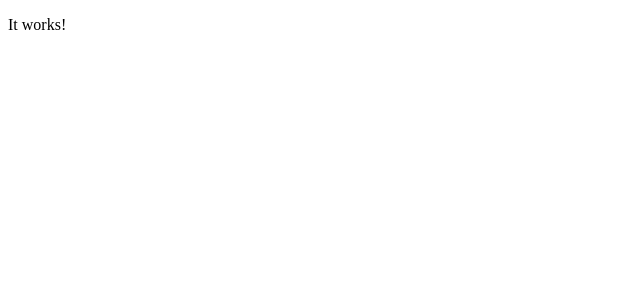
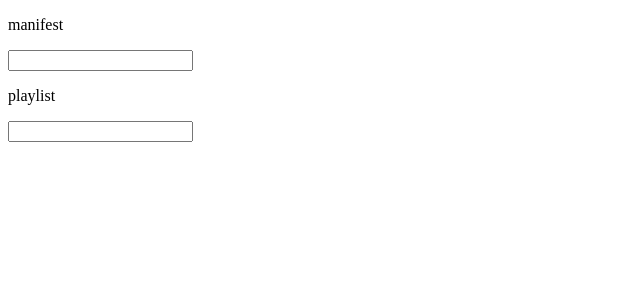
Before and after one commit to muyuu/streaming-video-sandbox, a React app: page / in a window 1280 px wide. Shown: the top 300 px of the page, without its empty margins (0-640 px from the left). Built offline with nearby package versions, Linux system fonts and the light colour scheme; the HTML template or start-up script is replaced by a standard one.

Commit message:
add files

```diff
--- a/src/app/AppContainer.tsx
+++ b/src/app/AppContainer.tsx
@@ -1,7 +1,27 @@
-import React from 'react';
+import React, { useState } from 'react';
+
+import { DashPlayer } from './Player/DashPlayer';
+import { HLSPlayer } from './Player/HLSPlayer';
 
 export const AppContainer: React.FC = () => {
+  const [ manifest, setManifest ] = useState('');
+  const [ playlist, setPlaylist ] = useState('');
   return (
-      <p>It works!</p>
+    <div className="c-AppContainer">
+      <div className="c-AppContainer__player">
+        <DashPlayer manifest={manifest} />
+      </div>
+      <div className="c-AppContainer__player">
+        <HLSPlayer playlist={playlist} />
+      </div>
+      <div className="c-AppContainer__playlist">
+        <p>manifest</p>
+        <input type="text" value={manifest} onChange={(e)=> setManifest(e.currentTarget.value)} />
+      </div>
+      <div className="c-AppContainer__playlist">
+        <p>playlist</p>
+        <input type="text" value={playlist} onChange={(e)=> setPlaylist(e.currentTarget.value)} />
+      </div>
+    </div>
   );
 };
--- /dev/null
+++ b/src/app/Player/DashPlayer.tsx
@@ -0,0 +1,19 @@
+import React from 'react';
+
+interface DashPlayerProps {
+    manifest: string;
+}
+
+export const DashPlayer: React.FC<DashPlayerProps> = ({ manifest }) => {
+    const mpd = manifest === '' ? null : manifest;
+
+    if (mpd === null) {
+        return null;
+    }
+
+    return (
+        <div key={mpd}>
+            <video src={mpd} />
+        </div>
+    );
+};
--- /dev/null
+++ b/src/app/Player/HLSPlayer.tsx
@@ -0,0 +1,19 @@
+import React from 'react';
+
+interface HLSPlayerProps {
+    playlist: string;
+}
+
+export const HLSPlayer: React.FC<HLSPlayerProps> = ({ playlist }) => {
+    const m3u8 = playlist === '' ? null : playlist;
+
+    if (m3u8 === null) {
+        return null;
+    }
+
+    return (
+        <div key={m3u8}>
+            <video src={m3u8} controls/>
+        </div>
+    );
+};
--- a/src/registry.css
+++ b/src/registry.css
@@ -0,0 +1,3 @@
+@charset "utf-8";
+
+@import './app//AppContainer.css';
```
Also changed, not shown: src/app/AppContainer.css (added).
